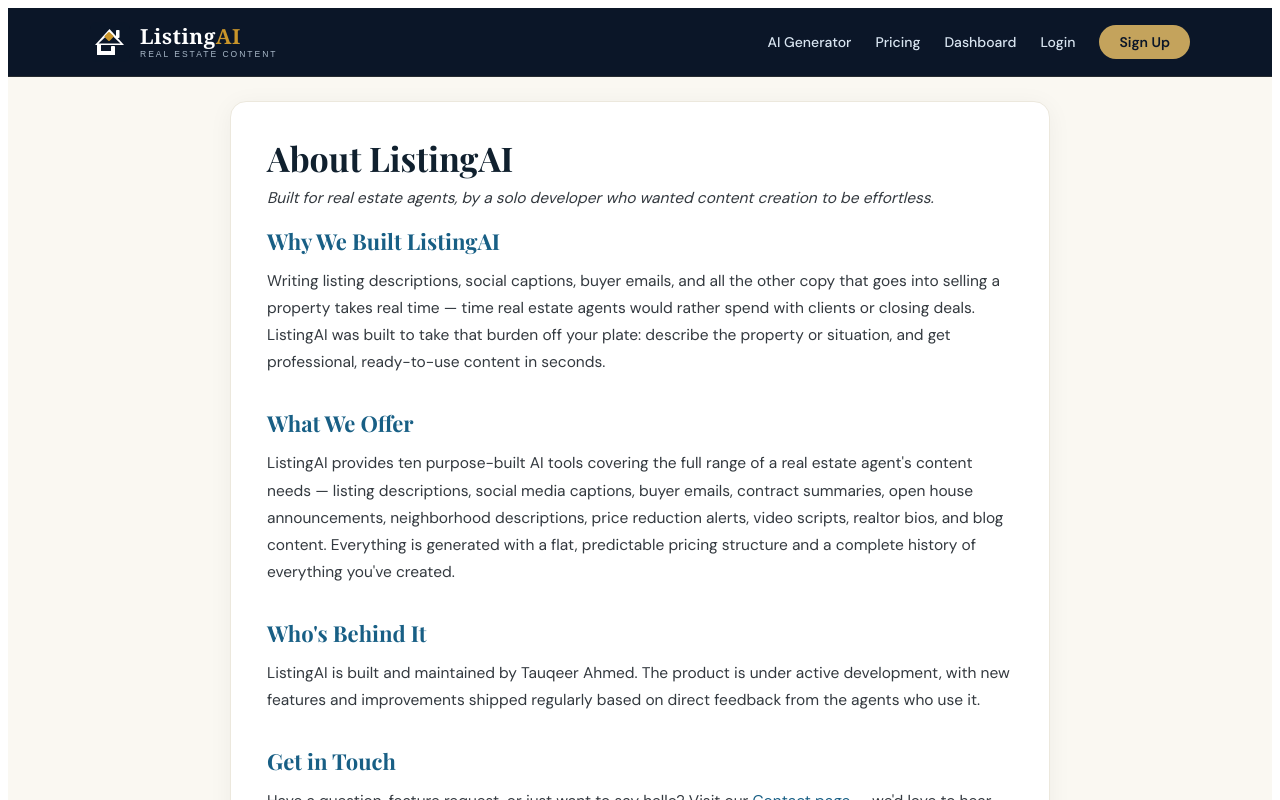
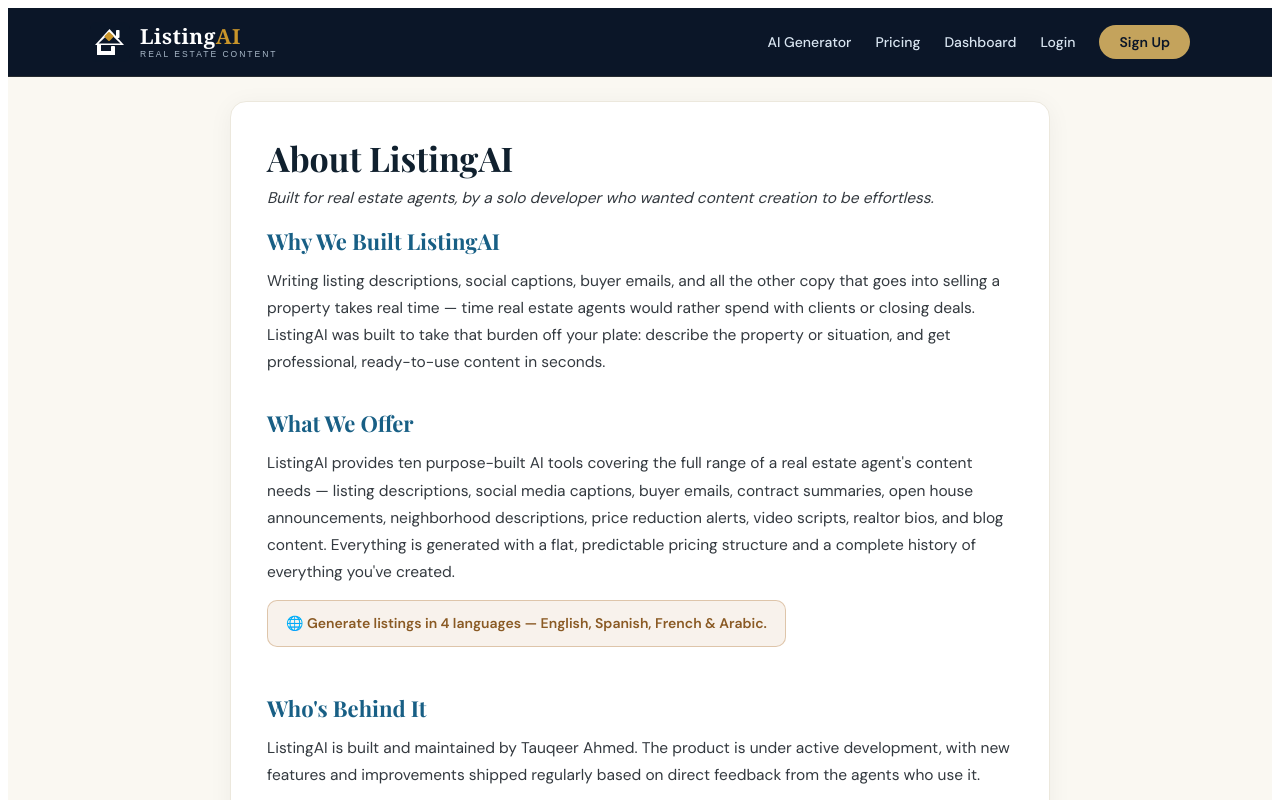
Before and after one commit to khancodewala/listingai, a Next.js app: page /about in a window 1280 px wide. Shown: the top 800 px of the page. Built offline with nearby package versions, Linux system fonts and the light colour scheme; no server answers.

Commit message:
Add multi-language (English/Spanish/French/Arabic) highlight to homepage and About page

```diff
--- a/app/about/page.js
+++ b/app/about/page.js
@@ -80,6 +80,14 @@
               bios, and blog content. Everything is generated with a flat, predictable pricing structure and a
               complete history of everything you&apos;ve created.
             </p>
+            <p style={{
+              display: "inline-flex", alignItems: "center", gap: "8px",
+              background: "rgba(184,131,74,0.10)", border: "1px solid rgba(184,131,74,0.40)",
+              color: "#8A5A24", fontWeight: 700, fontSize: "14px",
+              padding: "10px 18px", borderRadius: "10px", marginBottom: "14px",
+            }}>
+              🌐 Generate listings in 4 languages — English, Spanish, French &amp; Arabic.
+            </p>
 
             <h2>Who&apos;s Behind It</h2>
             <p>
```
Also changed, not shown: app/page.js (+14 -1 lines).
